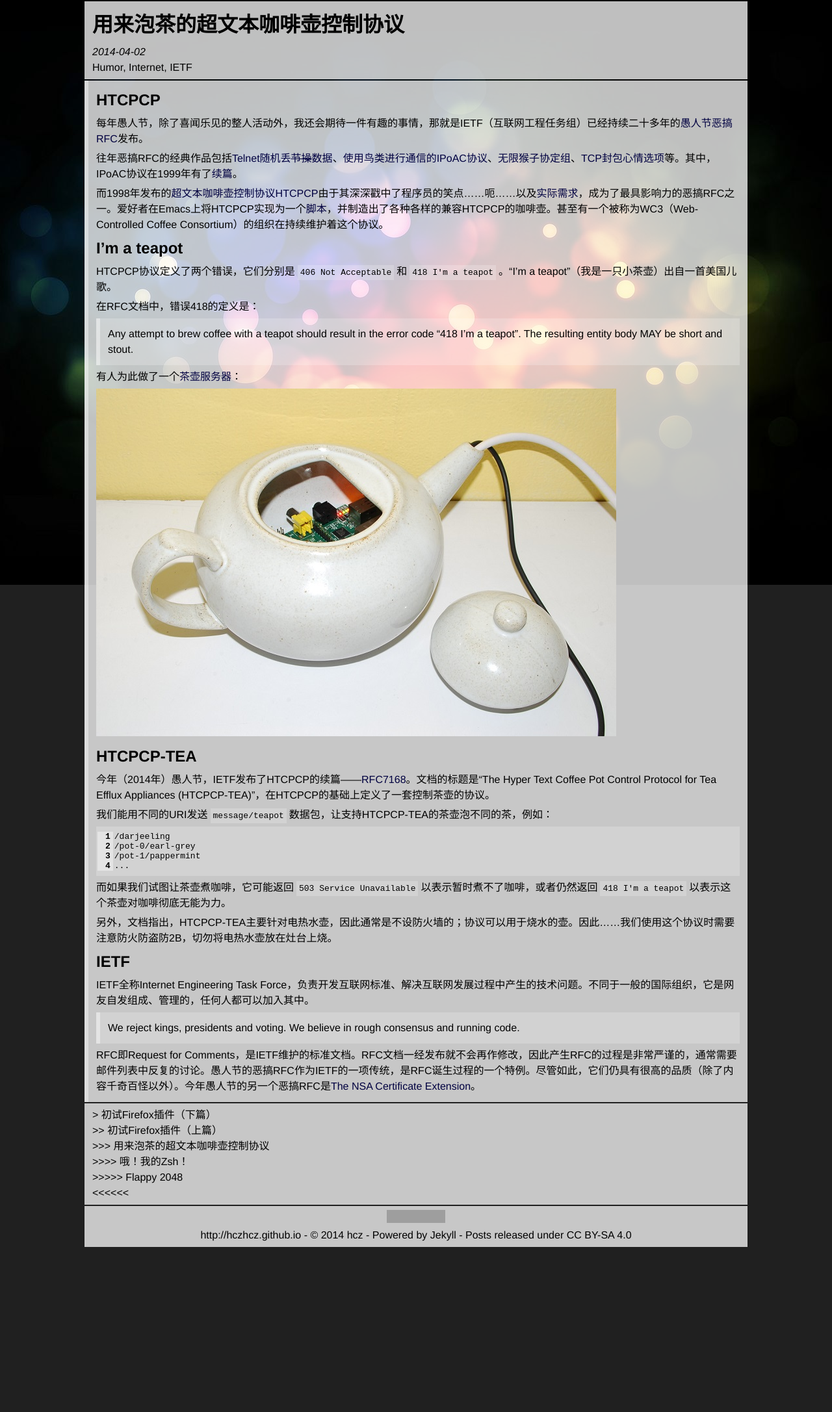
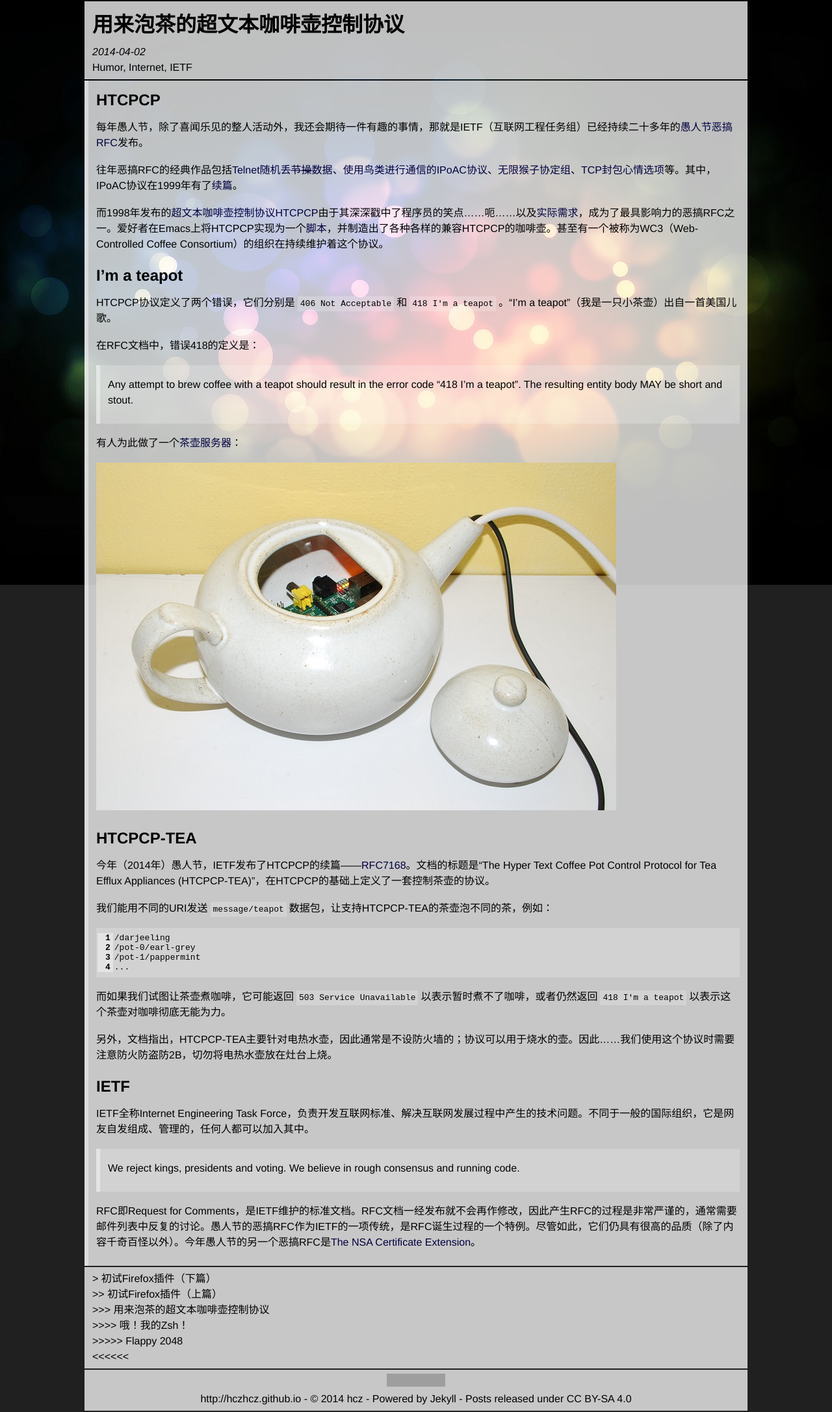
Before and after one commit to hczhcz/hczhcz.github.io, a Jekyll site: the page built from _posts/2014-04-02-htcpcp-for-tea.md, in a window 1280 px wide. Shown: the whole page at 65% size. Built offline with Jekyll 4.4.1, drawn with Linux system fonts in a browser that asks for light colours; before the commit the page ends 1921 px from its top, so only the background shows below that; grey boxes are pictures that could not be loaded.

Commit message:
modify style

```diff
--- a/style/default.css
+++ b/style/default.css
@@ -15,7 +15,6 @@ body {
     overflow-x: hidden;
 }
 
-.blog p,
 h1, h2, h3, h4, h5, h6,
 ul, ol, pre {
     margin: 6px 0;
@@ -37,12 +36,12 @@ ul, ol {
 
 hr {
     border-bottom: 1px solid rgba(255, 255, 255, 0.4);
-    margin: 12px 0;
+    margin: 24px 0;
 }
 
 blockquote {
     border-left: 6px solid rgba(255, 255, 255, 0.4);
-    margin: 6px 0;
+    margin: 12px 0 18px 0;
     padding: 6px 12px;
     background: white;
     background: rgba(255, 255, 255, 0.2);
@@ -58,10 +57,11 @@ code {
 
 pre code {
     display: block;
-    margin: 6px 0;
+    margin: 12px 0 18px 0;
     padding: 0;
     height: auto;
     line-height: normal;
+    overflow-x: auto;
 }
 
 /* content */
@@ -216,6 +216,10 @@ pre code {
     border-left: 6px solid rgba(255, 255, 255, 0.4);
 }
 
+.blog p {
+    margin: 12px 0 18px 0;
+}
+
 .blogdate {
     font-style: italic;
 }
```
